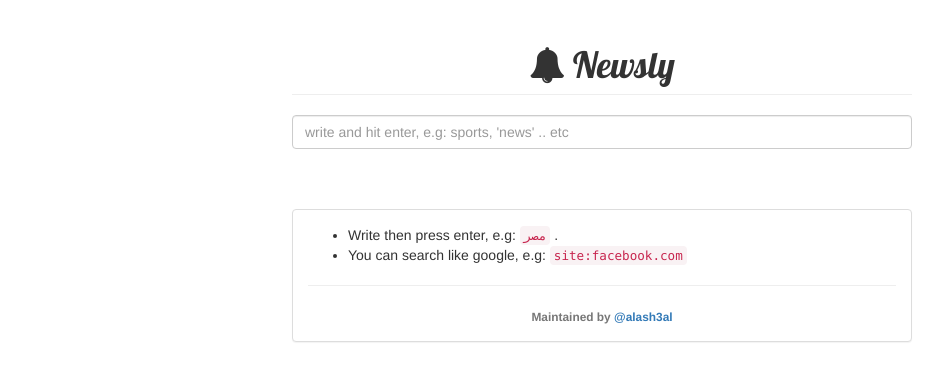
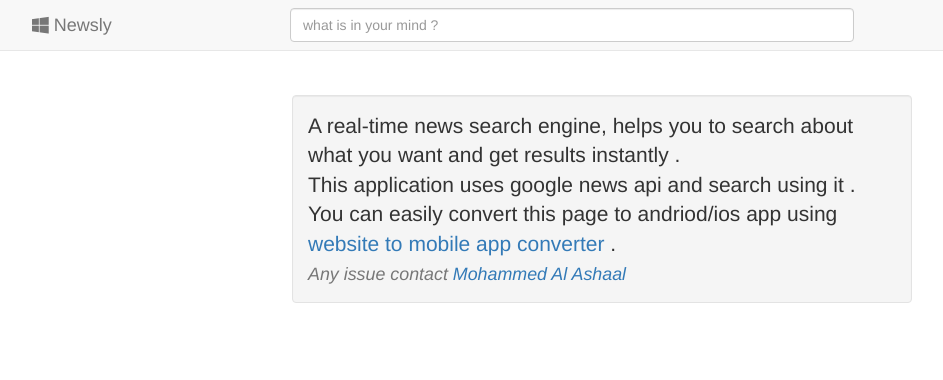
Before and after one commit to alash3al/HorusX, a plain HTML site: page newsly.html in a window 1280 px wide. Shown: the whole page, without its empty margins (38-981 px from the left). Drawn offline with nearby package versions, Linux system fonts and the light colour scheme.

Commit message:
Update newsly.html

```diff
--- a/newsly.html
+++ b/newsly.html
@@ -1,3 +1,4 @@
+
 <!--
     Don't steal anything { man } ^_^
     Author: Mohammed Al Ashaal,
@@ -10,42 +11,58 @@
         <meta charset="UTF-8" />
         <meta name="viewport" content="width=device-width, initial-scale=1.0" />
         <meta name="description" content="Lets know what is going in the whole world in real time, just search to know" />
-        <meta name="author" content="RSS Feeds" />
+        <meta name="author" content="Mohammed Al Ashaal" />
         <link rel="shortcut icon" type="image/x-icon" href="http://icons.iconarchive.com/icons/pelfusion/long-shadow-ios7/32/News-icon.png" />
 
         <title>Newsly | What is new in the world news ?</title>
 
         <!-- Bootstrap core CSS -->
-        <link href="//netdna.bootstrapcdn.com/bootswatch/3.1.1/cosmo/bootstrap.min.css" rel="stylesheet" />
-        <!-- Add lobaster font CSS here -->
-        <link href="//fonts.googleapis.com/css?family=Lobster|Cabin:400,700" rel="stylesheet" />
+        <link href="//maxcdn.bootstrapcdn.com/bootswatch/3.3.2/cosmo/bootstrap.min.css" rel="stylesheet" />
         <!-- Add font awesome CSS -->
         <link href="//cdnjs.cloudflare.com/ajax/libs/font-awesome/4.2.0/css/font-awesome.css" rel="stylesheet" />
 
         <style>
-            .font-lobaster{font-family: "Lobster";}
-            body{padding: 5px;}
+            body{padding: 5px; margin-top: 50px;}
         </style>
 
     </head>
     <body>
+        <nav class="navbar navbar-default navbar-fixed-top">
+          <div class="container">
+            <div class="navbar-header">
+              <button type="button" class="navbar-toggle collapsed" data-toggle="collapse" data-target="#navbar" aria-expanded="false" aria-controls="navbar">
+                <span class="sr-only">Toggle navigation</span>
+                <span class="icon-bar"></span>
+                <span class="icon-bar"></span>
+                <span class="icon-bar"></span>
+              </button>
+              <a href="#" class="dropdown-toggle navbar-brand" data-toggle="dropdown" ><span class="fa fa-windows"></span> Newsly</span></a>
+            </div>
+            <div id="navbar" class="navbar-collapse collapse">
+              <div class="navbar-form navbar-right" style="width: 80%;">
+                <div class="form-group" style="width: 80%;">
+                  <input autocomplete="off" type="text" style="width: 80%;" id="q" placeholder="what is in your mind ?" class="form-control" />
+                </div>
+              </div>
+            </div><!--/.nav-collapse -->
+          </div>
+        </nav>
 
         <div class="container center-block" style="max-width: 650px;">
 
-            <h1 class="text-center page-header font-lobaster"><span class="fa fa-bell"></span> Newsly</span></h1>
+            <!-- TODO: <h1 class="text-center page-header font-lobaster"><span class="fa fa-bell"></span> Newsly</span></h1>
             <input class="form-control" type="text" placeholder="write and hit enter, e.g: sports, 'news' .. etc" id="q" />
-            <br />
+            <br /> -->
             <div id="results"></div>
             <div id="more" class="form-control btn btn-success hidden">load more 8 items</div>
             <br />
             <br />
-            <div class="panel panel-default" style="padding: 15px;">
-               <ul>
-                    <li>Write then press enter, e.g: <code>مصر</code> .</li>
-                    <li>You can search like google, e.g: <code>site:facebook.com</code></li>
-               </ul>
-               <hr />
-               <b class="text-center text-muted center-block"><small>Maintained by <a target="_blank" href="//alash3al.github.io/Me">@alash3al</a><!-- , part of <a target="_blank" href="//alash3al.github.io/HorusX">HorusX</a> --></small></b>
+            <div class="lead well" style="padding: 15px;">
+               A real-time news search engine, helps you to search about what you want and get results instantly .<br />
+               This application uses google news api and search using it .
+               You can easily convert this page to andriod/ios app using <a href="https://www.google.com.eg/search?q=website+to+mobile+app+converter" target="_blank">website to mobile app converter</a> .
+               <br />
+               <em class="text-muted"><small>Any issue contact <a target="_blank" href="//fb.com/alash3al">Mohammed Al Ashaal</em></small></b>
             </div>
 
         </div>
@@ -127,26 +144,27 @@
             $start          =   0;
             $min_keywords   =   1;
 
-            $('#q').keydown(function(e)
+            if ( $('#q').val().length < 1 )
+                $('#results').html('');
+
+            $('#q').keyup(function(e)
             {
                 $(this).autodir();
                 $('#more').addClass('hidden');
 
-                if ( e.keyCode == '13' && $(this).val().length >= $min_keywords )
-                {
+                $('#results').html('');
+                $('#results').getResults($(this).val(), $start);
+                $('#more').removeClass('hidden');
+
+                if ( $(this).val().length < 1 ) {
                     $('#results').html('');
-                    $('#results').getResults($(this).val(), $start);
-                    $('#more').removeClass('hidden');
-                }
-                else
-                {
                     $('#more').addClass('hidden');
                 }
             });
 
             $('#more').click(function()
             {
-                if ( $('#q').val().length >= $min_keywords )
+                if ( $('#q').val().length > 0 )
                 {
                     $start += 8;
                     $('#results').getResults($('#q').val(), $start);
```
